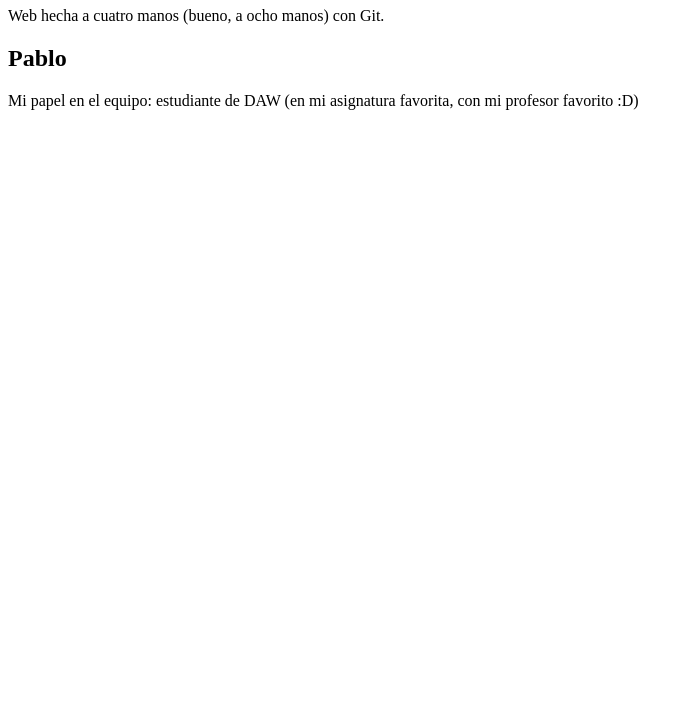
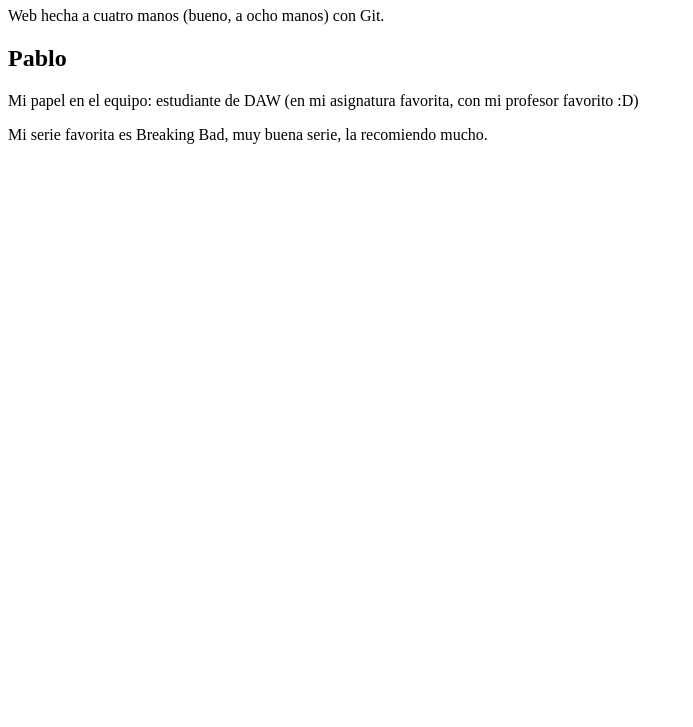
Before and after one commit to stuffsergio/portal-equipo05, a plain HTML site: page index.html in a window 1280 px wide. Shown: the part 73-800 px from the top of the page, without its empty margins (0-693 px from the left). Drawn offline with Linux system fonts and the light colour scheme.

Commit message:
Añade favorito de Pablo

```diff
--- a/index.html
+++ b/index.html
@@ -10,6 +10,7 @@
     <section>
       <h2>Pablo</h2>
       <p>Mi papel en el equipo: estudiante de DAW (en mi asignatura favorita, con mi profesor favorito :D)</p>
+      <p>Mi serie favorita es Breaking Bad, muy buena serie, la recomiendo mucho.</p>
     </section>
   </body>
 </html>
```
